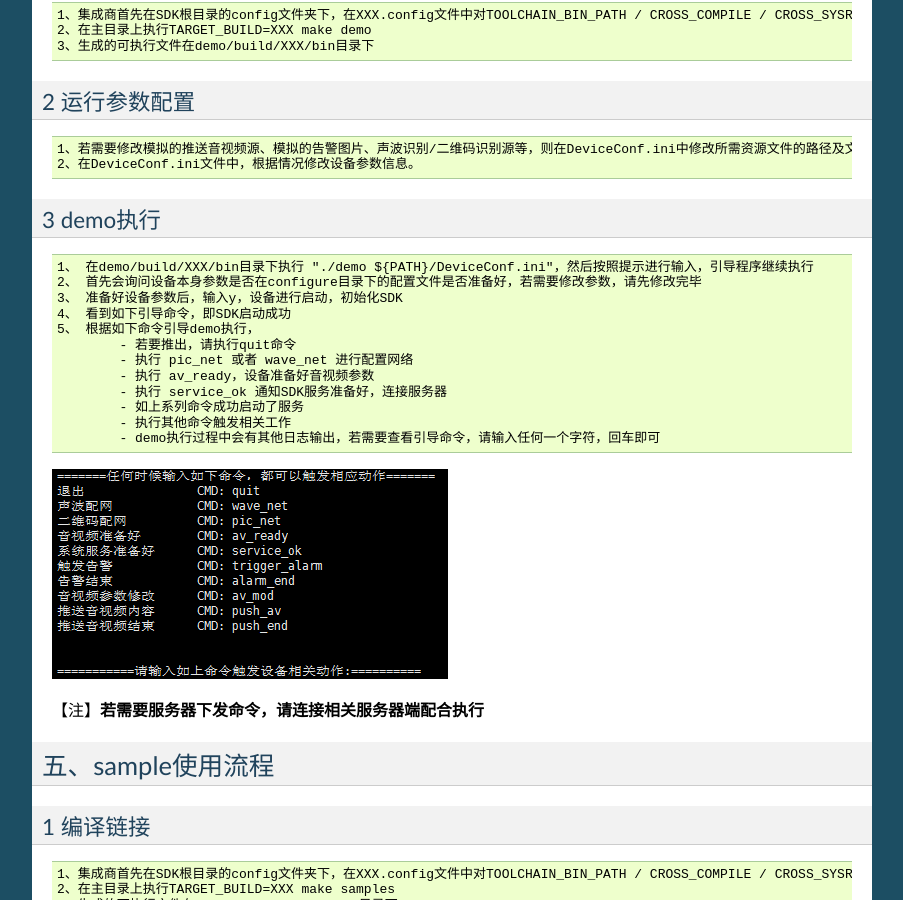
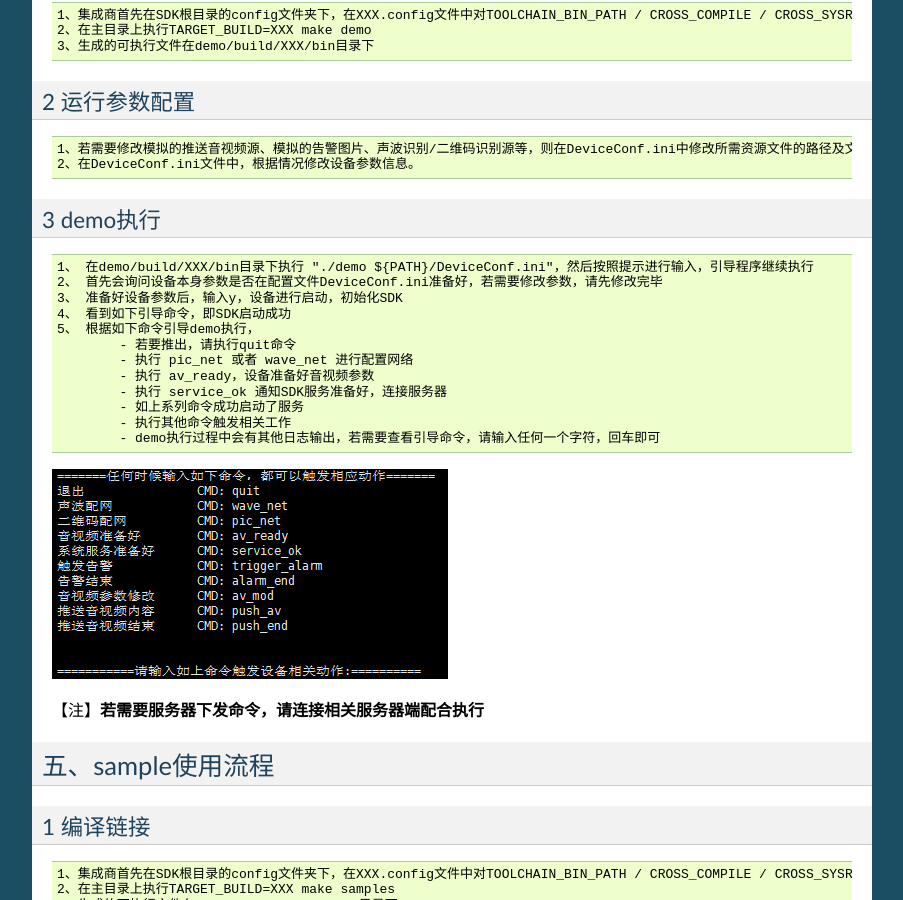
Before and after one commit to jamken/open_dev_sdk, a Sphinx documentation site: the page built from docs/SDK_guidance.md, in a window 1280 px wide and 900 px high, scrolled down 4919 px. Shown: the whole window, without its empty margins (198-1101 px from the left). Built offline with Sphinx 7.4.7, drawn with Linux system fonts in a browser that asks for light colours.

Commit message:
修改文本说明

```diff
--- a/docs/SDK_guidance.md
+++ b/docs/SDK_guidance.md
@@ -168,7 +168,7 @@
 ### 3 demo执行
 
 	1、 在demo/build/XXX/bin目录下执行 "./demo ${PATH}/DeviceConf.ini"，然后按照提示进行输入，引导程序继续执行
-	2、 首先会询问设备本身参数是否在configure目录下的配置文件是否准备好，若需要修改参数，请先修改完毕
+	2、 首先会询问设备本身参数是否在配置文件DeviceConf.ini准备好，若需要修改参数，请先修改完毕
 	3、 准备好设备参数后，输入y，设备进行启动，初始化SDK
 	4、 看到如下引导命令，即SDK启动成功
 	5、 根据如下命令引导demo执行，
```
